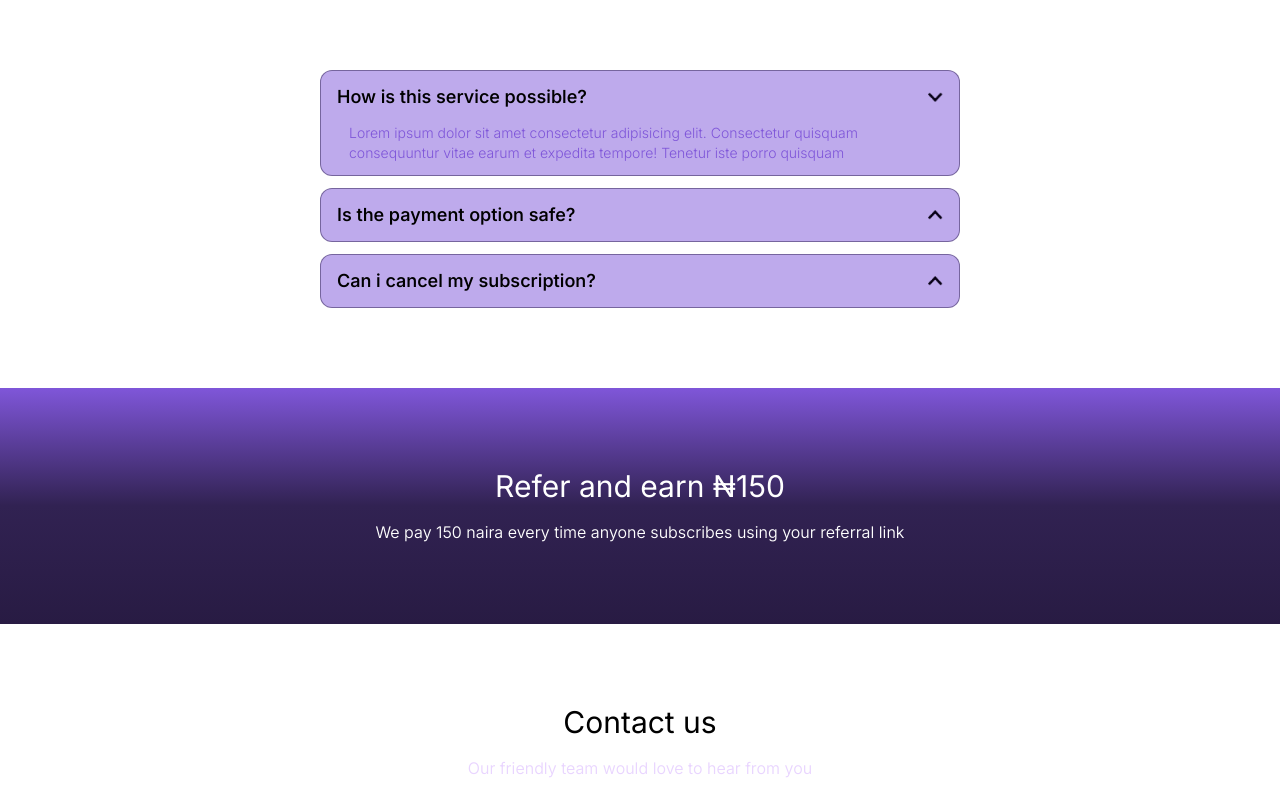
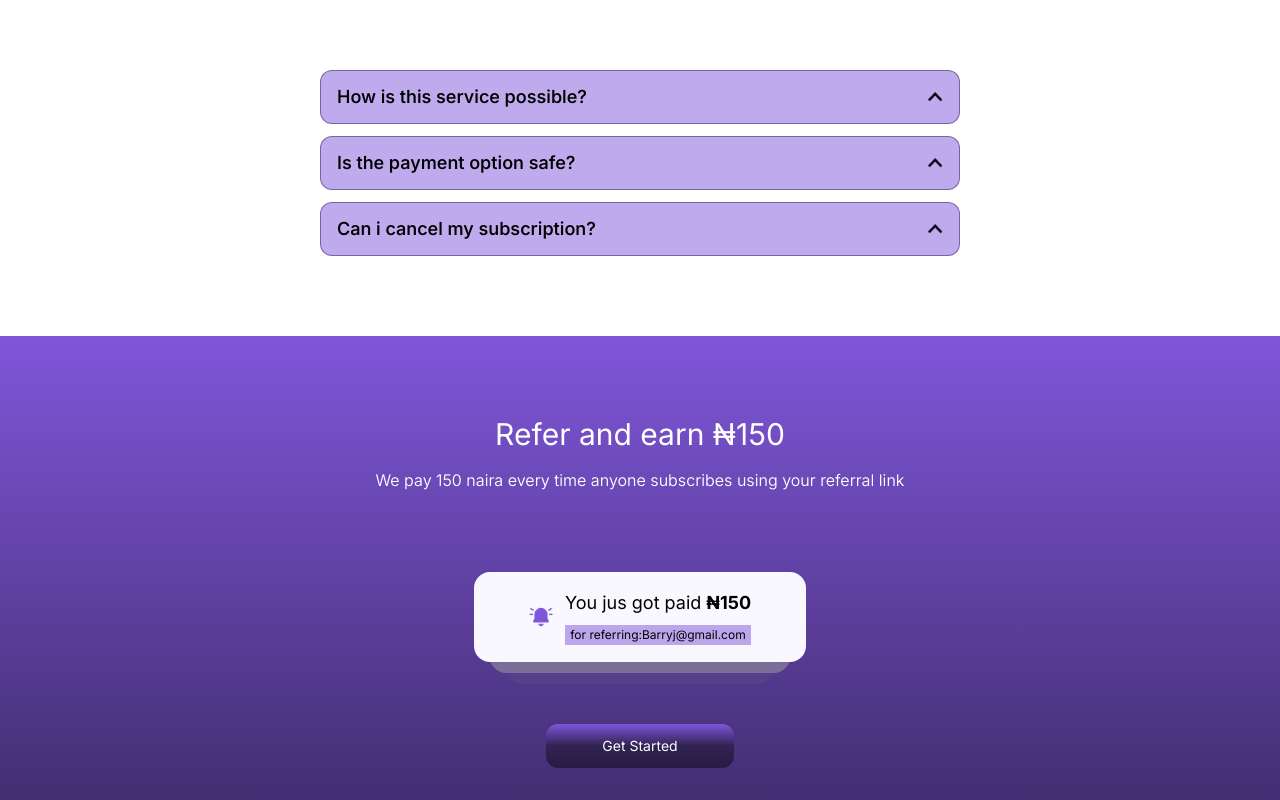
Before and after one commit to Promzy004/Bargain-project, a React (Vite) app: page / in a window 1280 px wide. Shown: the part 3260-4060 px from the top of the page. Built offline with nearby package versions, Linux system fonts and the light colour scheme.

Commit message:
refer section addedd

```diff
--- a/src/components/cards/faq.jsx
+++ b/src/components/cards/faq.jsx
@@ -3,7 +3,7 @@ import arrow from '../../assets/images/arrow_icon.png';
 
 const FAQs = ({question, answer, handClick, index, answer_style, arrow_style}) => {
     return (
-        <div className="bg-custompurple3/50 text-start border-[1.5px] border-custompurple2/50 rounded-xl lg:w-2/4 md:w-5/6 w-[90%]  py-3 px-4 flex flex-col items-start gap-3" onClick={() => handClick(index)}>
+        <div className="bg-custompurple3/50 text-start border-[1.5px] border-custompurple2/50 rounded-xl lg:w-2/4 md:w-5/6 w-[90%]  py-3 px-4 flex flex-col items-start gap-3 cursor-pointer" onClick={() => handClick(index)}>
             <div className='flex justify-between w-full items-center'>
                 <h3 className="font-[550] md:text-lg text-base">{question}</h3>
                 <img src={arrow} alt="" className={`md:h-[10px] h-[8px] ${arrow_style}`} />
--- /dev/null
+++ b/src/components/refer.jsx
@@ -0,0 +1,20 @@
+import alert from "../assets/images/fluent_alert.png";
+
+const ReferAlert = () => {
+    return (
+        <div className="xl:w-2/5 xl:h-28 lg:w-3/6 lg:h-32 md:w-2/6 md:h-28 sm:w-[45%] sm:h-28 w-[70%] h-28 relative flex justify-center">
+            <div className="bg-customgray2/40 w-[80%] h-[100%] rounded-2xl absolute"></div>
+            <div className="bg-customgray1/90 w-[90%] h-[90%] rounded-2xl absolute"></div>
+            <div className="bg-customwhite w-full h-[80%] rounded-2xl flex justify-center gap-3 items-center absolute">
+                <img src={alert} alt="" className="w-6" />
+                <div className="flex flex-col gap-2">
+                    <h4 className="lg:text-lg text-base">You jus got paid <b>{"\u20A6"}150</b></h4>
+                    <p className="lgtext-sm text-xs bg-custompurple3/50 px-[4px] py-[2px]">for referring:Barryj@gmail.com</p>
+                </div>
+            </div>
+        </div>
+    );
+}
+
+export default ReferAlert
+;
--- a/src/pages/home.jsx
+++ b/src/pages/home.jsx
@@ -15,6 +15,8 @@ import netflix_icon from '../assets/images/social-icons/netflix-logo.png'
 import client1 from "../assets/images/client1.png"
 import client2 from "../assets/images/client2.png"
 import FAQs from "../components/cards/faq";
+import refer_img from "../assets/images/refer_img.png"
+import ReferAlert from "../components/refer";
 
 const Home = () => {
 
@@ -114,10 +116,10 @@ const Home = () => {
         return () => clearTimeout(interval);
     })
 
-    const [faqIndex, setFaqIndex] = useState(0)
+    const [faqIndex, setFaqIndex] = useState(null)
 
     const handleFaqClick = (index) => {
-        setFaqIndex(index)
+        setFaqIndex(prev => prev == index ? null : index)
     }
 
     console.log(faqIndex)
@@ -209,6 +211,11 @@ const Home = () => {
 
             <section id="scroll" className="w-full bg-custom-gradient lg:px-56 px-5 flex flex-col gap-20 items-center justify-center py-20 text-center">
                 <Heading2 color="text-white" title={heading2[2]['title']} desc={heading2[2]['desc']} />
+                <div className="w-full flex flex-col items-center gap-10">
+                    <ReferAlert />
+                    <Button href='' text='Get Started' />
+                    <img src={refer_img} alt="" />
+                </div>
             </section>
 
             <section id="scroll" className="w-full flex flex-col lg:px-56 px-5 gap-20 items-center justify-center py-20 text-center">
--- a/tailwind.config.js
+++ b/tailwind.config.js
@@ -15,6 +15,9 @@ import { transform } from 'framer-motion'
           custompurple1: '#281B43',
           custompurple2: '#312252',
           custompurple3: '#7F56D9',
+          customgray1: '#807499',
+          customgray2: '#604E89',
+          customwhite: '#FAF8FF',
         },
         keyframes: {
           pulse: {
```
Also changed, not shown: src/assets/images/fluent_alert.png (added), src/assets/images/refer_img.png (added).
